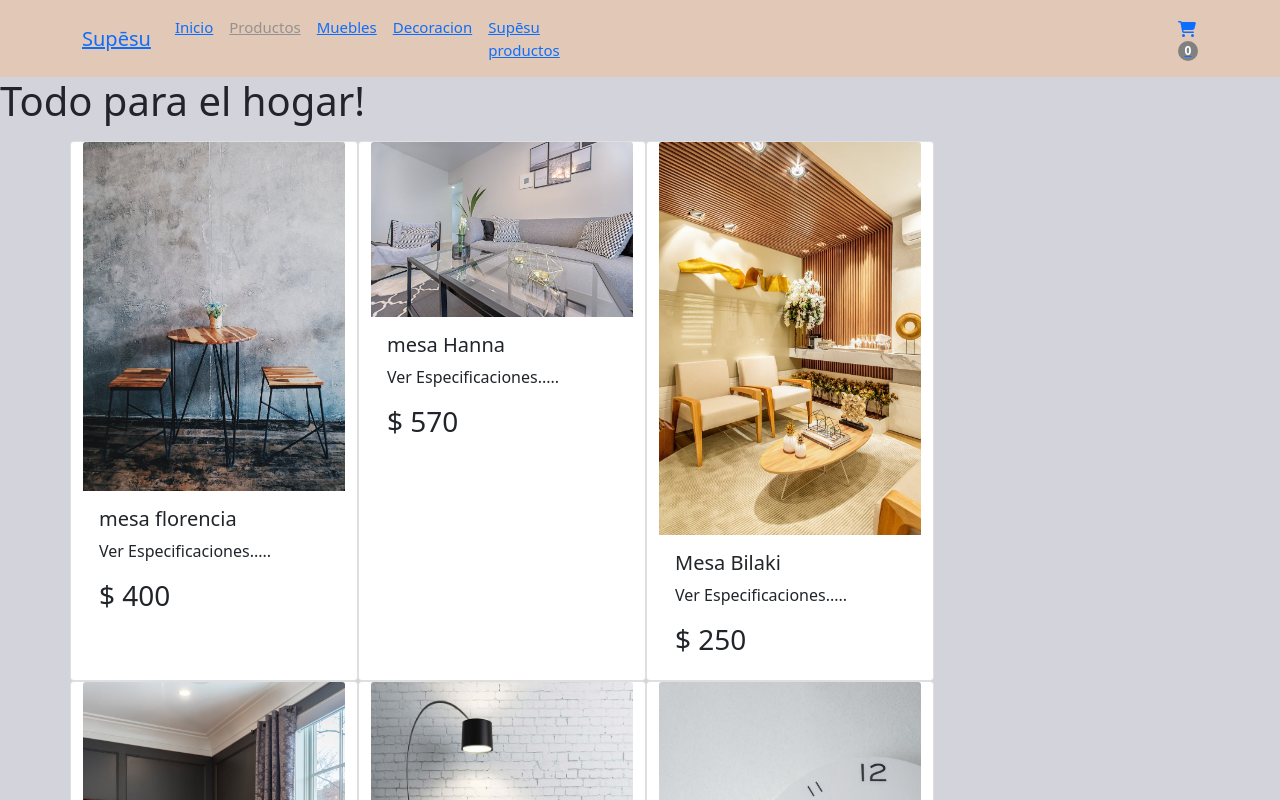
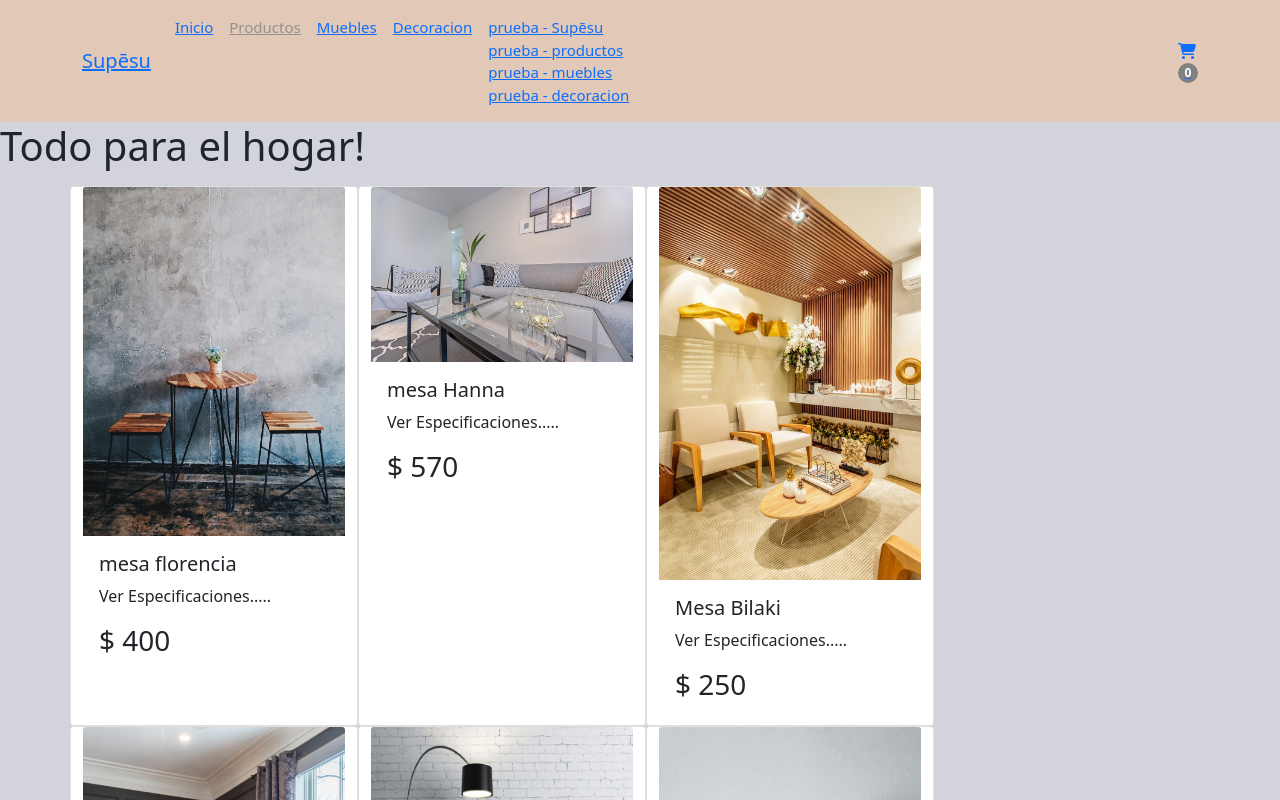
Before and after one commit to Andrezgrondona/supesu, a React (Create React App) app: page /products in a window 1280 px wide. Shown: the top 800 px of the page. Built offline with nearby package versions, Linux system fonts and the light colour scheme.

Commit message:
Api disney

```diff
--- /dev/null
+++ b/src/components/DisneyApi/DisneyApi.js
@@ -0,0 +1,95 @@
+
+/* ------------------------------- prueba 1 ------------------------------ */
+/* import React, { useEffect, useState } from 'react'
+
+export const DisneyApi = () => {
+    const [disney, setDisney] = useState([])
+    useEffect(()=> {
+        obtenerDatos()
+    },[])
+
+    const obtenerDatos = async () => {
+        const data = await fetch ("https://api.disneyapi.dev/characters")
+        const users = await data.json()
+        setDisney(users)
+    }
+  return (
+    <div>
+        prueba a imprimir
+        <ul>
+            {disney.map(item=>(
+                <li key={item.id}>{item.name}</li>
+            ))}
+        </ul>
+    </div>
+  )
+}
+
+export default DisneyApi */
+/* ------------------------------- prueba 1 ------------------------------ */
+
+
+/* -------------------------------- prueba 2 -------------------------------- */
+
+import React from "react";
+import axios from "axios";
+import { useState, useEffect } from "react";
+
+
+export const DisneyApi = () => {
+    const [disney, setDisney] = React.useState([]);
+
+    React.useEffect(() => {
+        axios
+        .get("https://api.disneyapi.dev/characters/")
+        .then((res) => setDisney(res.data))
+        .catch(err => console.log(err));
+    }, []);
+    console.log(disney);
+  return (
+    <div>
+    prueba a imprimir
+    {/* <ul>
+        {disney.map(item=>(
+            <li key={item.id}>{item.name}</li>
+        ))}
+    </ul>  */}
+</div>
+  )
+}
+
+export default DisneyApi;
+
+/* -------------------------------- prueba 2 -------------------------------- */
+/* -------------------------------- prueba 3-------------------------------- */
+
+/* import React from "react";
+import axios from "axios";
+import { useState, useEffect } from "react";
+
+
+export const DisneyApi = () => {
+    const [disney, setDisney] = useState([]);
+
+    useEffect(() => {
+        const getDisney = async () => {
+
+            const url ="https://api.disneyapi.dev/characters"
+            const result = await axios.get(url);
+
+            //console.log(result.data);
+            setDisney(result.data);
+
+        };
+        getDisney();
+    }, []);
+  return (
+    <div>
+        hola
+
+    </div>
+  )
+}
+
+export default DisneyApi; */
+ /* -------------------------------- prueba 3 -------------------------------- */
--- a/src/components/ListadoN/ListadoN.js
+++ b/src/components/ListadoN/ListadoN.js
@@ -3,10 +3,10 @@ import React from 'react'
 const ListadoN = (props) => {
   return (
     <div>
-        <div>{props.name}</div>
-        <div>{props.productos}</div>
-        <div>{props.decoracion}</div>
+        <div>prueba  - {props.name}</div>
+
     </div>
+
   )
 }
 
--- a/src/components/NavBarList/NavBarList.js
+++ b/src/components/NavBarList/NavBarList.js
@@ -9,21 +9,28 @@ const NavBarList = () => {
         {
             id:1,
             name:'Supēsu',
-            productos:"productos",
-            muebles:"muebles",
-            decoracion:"Decoracion"
         },
+        {
+            id:2,
+            name:'productos',
+        },
+        {
+            id:3,
+            name:'muebles',
+        },
+        {
+            id:4,
+            name:'decoracion',
+        },
+
     ])
   return (
     <div>
+
         {nvList.map((listaFiltrada)=>{
                 return <>
-
                 <ListadoN key={listaFiltrada.id} name = {listaFiltrada.name} />
-                    <ListadoN key={listaFiltrada.id} productos={listaFiltrada.productos}/>
-
                 </>
-
         })}
     </div>
   )
--- a/src/components/NavbarBoostrap/NavbarBoostrap.js
+++ b/src/components/NavbarBoostrap/NavbarBoostrap.js
@@ -41,7 +41,7 @@ export default function NavbarBoostrap ({props}) {
               <Nav.Link>
                 <NavLink to="/category/2">
 
-                   <NavBarList/>
+                   <NavBarList />
 
                 </NavLink>
               </Nav.Link>
--- a/src/views/Home/Home.js
+++ b/src/views/Home/Home.js
@@ -3,10 +3,13 @@ import NavbarBoostrap from "../../components/NavbarBoostrap/NavbarBoostrap";
 import ItemListContainer from '../../components/ItemListContainer/ItemListContainer'
 import{Container, Col, Row, Alert, Button, Form, Nav} from 'react-bootstrap'
 import { Link, NavLink } from "react-router-dom"
+import DisneyApi from '../../components/DisneyApi/DisneyApi';
 
 
 import banner from '../../assets/images/baner4.jpeg'
 import baby from '../../assets/images/bebes.jpeg'
+import Item from '../../components/Item/Item';
+
 
 function Home() {
   return (
@@ -14,6 +17,7 @@ function Home() {
 
 
       <Container>
+
         <div>
         <img className='bannerUno' src={banner}/>
         </div>
@@ -68,6 +72,8 @@ function Home() {
 
       <ItemListContainer />
 
+      <DisneyApi/>
+
     </div>
   )
 }
```
